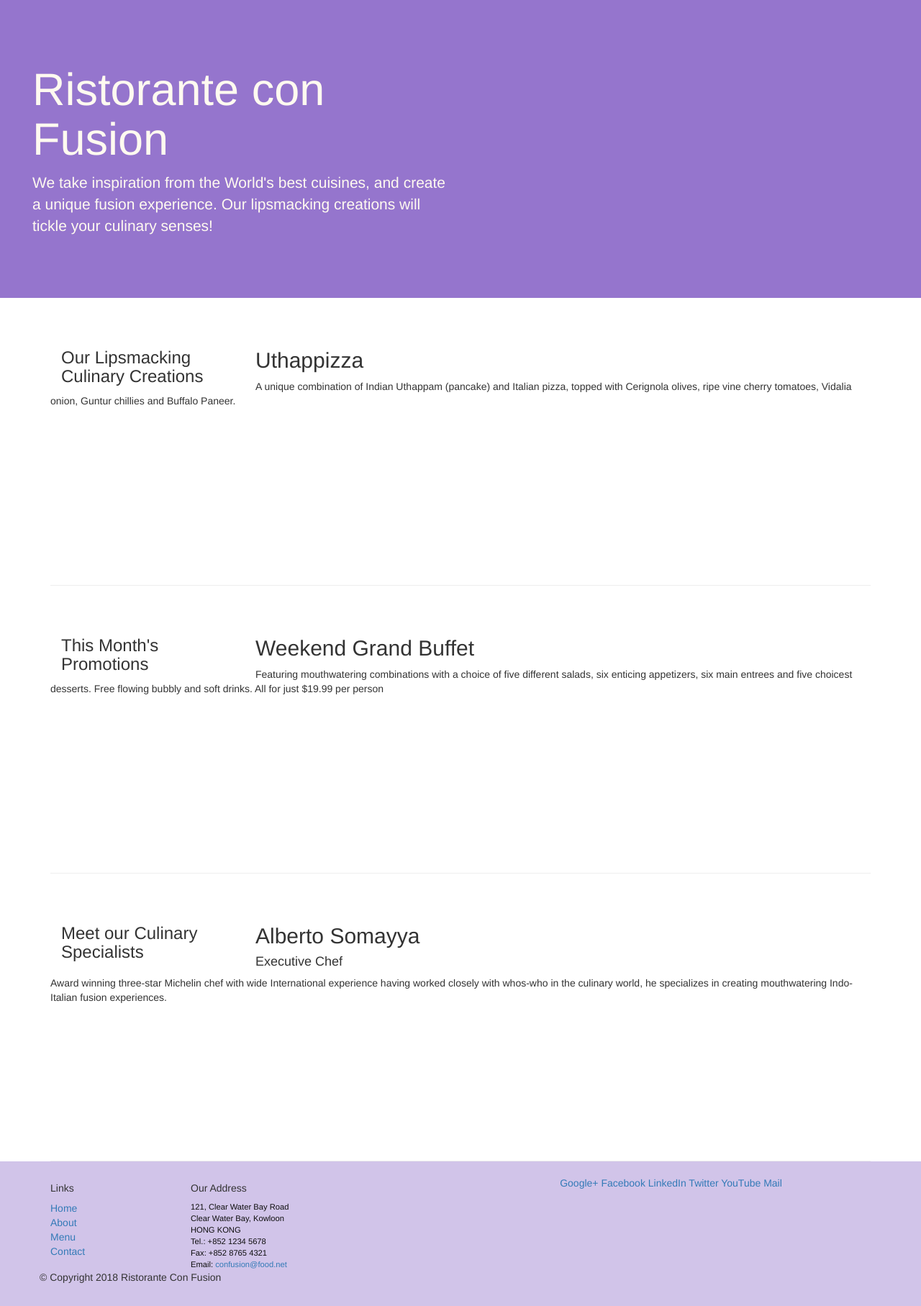
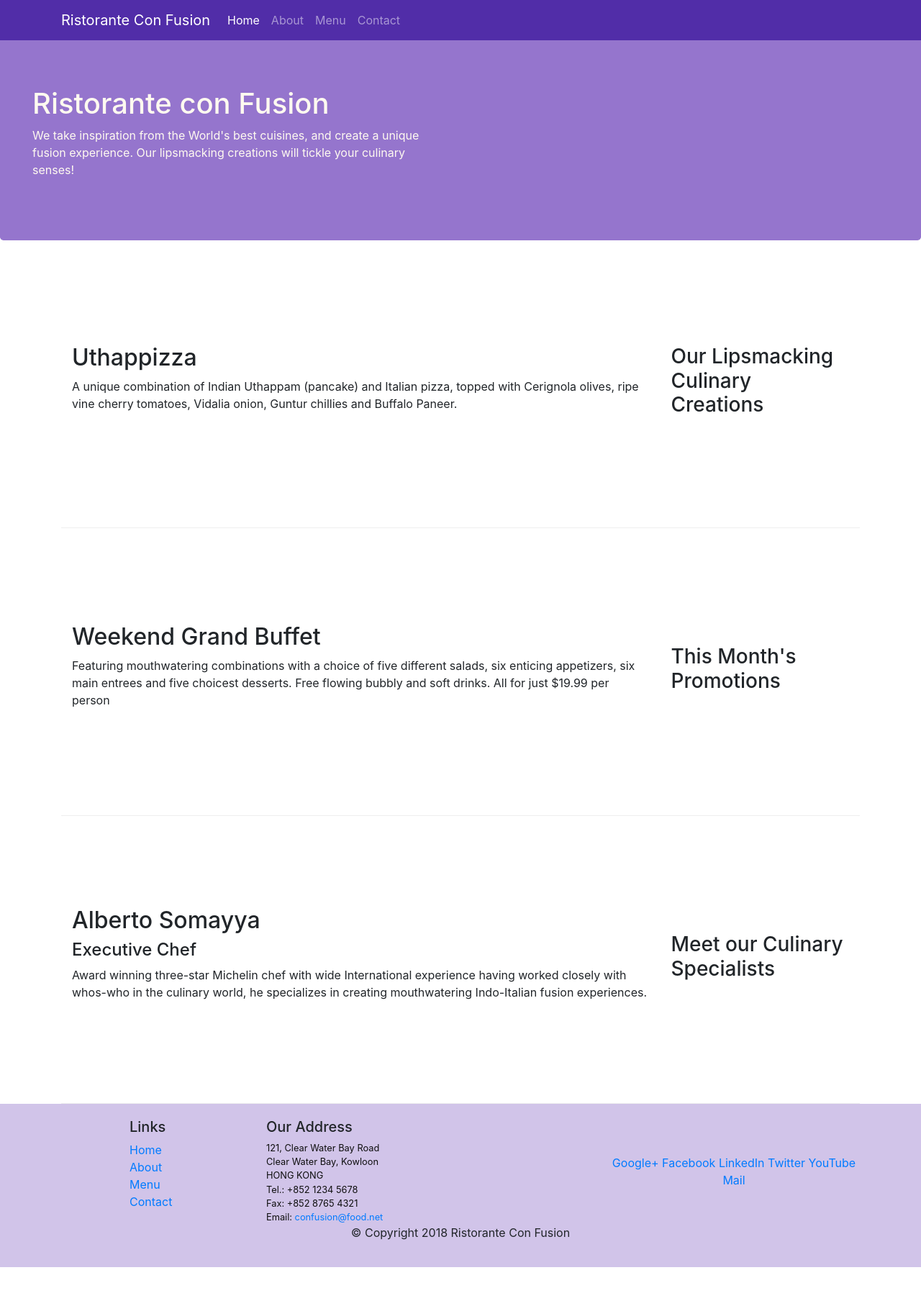
Before and after one commit to tiffanyiscool/intro-to-bootstrap, a plain HTML site: page conFusion/index.html in a window 1280 px wide. Shown: the whole page at 72% size. After the commit the page ends 1761 px from the top, so only its background shows below. Drawn offline with nearby package versions, Linux system fonts and the light colour scheme.

Commit message:
Navbar and Breadcrumbs

```diff
--- a/conFusion/CSS/styles.css
+++ b/conFusion/CSS/styles.css
@@ -1,3 +1,12 @@
+body{
+  padding:50px 0px 0px 0px;
+  z-index:0;
+}
+
+.navbar-dark {
+   background-color: #512DA8;
+}
+
 .row-header {
   margin: 0px auto;
   padding: 0px;
--- a/conFusion/index.html
+++ b/conFusion/index.html
@@ -1,29 +1,62 @@
 <!DOCTYPE html>
 <html lang="en">
-
   <head>
     <!-- Required meta tags always come first -->
-    <meta charset="utf-8">
-    <meta name="viewport" content="width=device-width, initial-scale=1, shrink-to-fit=no">
-    <meta http-equiv="x-ua-compatible" content="ie=edge">
+    <meta charset="utf-8" />
+    <meta
+      name="viewport"
+      content="width=device-width, initial-scale=1, shrink-to-fit=no"
+    />
+    <meta http-equiv="x-ua-compatible" content="ie=edge" />
 
     <!-- Bootstrap CSS -->
-    <link rel="stylesheet" href="node_modules/bootstrap/dist/css/bootstrap.min.css">
-    <link href="css/styles.css" rel="stylesheet">
+    <link
+      rel="stylesheet"
+      href="node_modules/bootstrap/dist/css/bootstrap.min.css"
+    />
+    <link href="css/styles.css" rel="stylesheet" />
     <title>Ristorante Con Fusion</title>
   </head>
 
   <body>
+    <nav class="navbar navbar-dark navbar-expand-sm fixed-top">
+      <div class="container">
+        <button
+          class="navbar-toggler"
+          type="button"
+          data-toggle="collapse"
+          data-target="#Navbar"
+        >
+          <span class="navbar-toggler-icon"></span>
+        </button>
+        <a class="navbar-brand" href="#">Ristorante Con Fusion</a>
+        <div class="collapse navbar-collapse" id="Navbar">
+          <ul class="navbar-nav mr-auto">
+            <li class="nav-item active">
+              <a class="nav-link" href="#">Home</a>
+            </li>
+            <li class="nav-item">
+              <a class="nav-link" href="./aboutus.html">About</a>
+            </li>
+            <li class="nav-item"><a class="nav-link" href="#">Menu</a></li>
+            <li class="nav-item"><a class="nav-link" href="#">Contact</a></li>
+          </ul>
+        </div>
+      </div>
+    </nav>
 
     <header class="jumbotron">
       <div class="containter">
         <div class="row row-header">
           <div class="col-12 col-sm-6">
             <h1>Ristorante con Fusion</h1>
-                    <p>We take inspiration from the World's best cuisines, and create a unique fusion experience. Our lipsmacking creations will tickle your culinary senses!</p>
+            <p>
+              We take inspiration from the World's best cuisines, and create a
+              unique fusion experience. Our lipsmacking creations will tickle
+              your culinary senses!
+            </p>
           </div>
-                <div class="col-12 col-sm-6">
-                </div>
+          <div class="col-12 col-sm-6"></div>
         </div>
       </div>
     </header>
@@ -35,10 +68,13 @@
         </div>
         <div class="col col-sm order-sm-first col-md">
           <h2>Uthappizza</h2>
-                <p class="d-none d-sm-block">A unique combination of Indian Uthappam (pancake) and Italian pizza, topped with Cerignola olives, ripe vine cherry tomatoes, Vidalia onion, Guntur chillies and Buffalo Paneer.</p>
+          <p class="d-none d-sm-block">
+            A unique combination of Indian Uthappam (pancake) and Italian pizza,
+            topped with Cerignola olives, ripe vine cherry tomatoes, Vidalia
+            onion, Guntur chillies and Buffalo Paneer.
+          </p>
         </div>
       </div>
-
 
       <div class="row row-content align-items-center">
         <div class="col-12 col-sm-4 order-sm-last col-md-3">
@@ -46,7 +82,12 @@
         </div>
         <div class="col col-sm order-sm-first col-md">
           <h2>Weekend Grand Buffet</h2>
-                <p class="d-none d-sm-block">Featuring mouthwatering combinations with a choice of five different salads, six enticing appetizers, six main entrees and five choicest desserts. Free flowing bubbly and soft drinks. All for just $19.99 per person </p>
+          <p class="d-none d-sm-block">
+            Featuring mouthwatering combinations with a choice of five different
+            salads, six enticing appetizers, six main entrees and five choicest
+            desserts. Free flowing bubbly and soft drinks. All for just $19.99
+            per person
+          </p>
         </div>
       </div>
 
@@ -57,7 +98,12 @@
         <div class="col col-sm order-sm-first col-md">
           <h2>Alberto Somayya</h2>
           <h4>Executive Chef</h4>
-                <p class="d-none d-sm-block">Award winning three-star Michelin chef with wide International experience having worked closely with whos-who in the culinary world, he specializes in creating mouthwatering Indo-Italian fusion experiences. </p>
+          <p class="d-none d-sm-block">
+            Award winning three-star Michelin chef with wide International
+            experience having worked closely with whos-who in the culinary
+            world, he specializes in creating mouthwatering Indo-Italian fusion
+            experiences.
+          </p>
         </div>
       </div>
     </div>
@@ -77,11 +123,11 @@
           <div class="col-7 col-sm-5">
             <h5>Our Address</h5>
             <address>
-		              121, Clear Water Bay Road<br>
-		              Clear Water Bay, Kowloon<br>
-		              HONG KONG<br>
-		              Tel.: +852 1234 5678<br>
-		              Fax: +852 8765 4321<br>
+              121, Clear Water Bay Road<br />
+              Clear Water Bay, Kowloon<br />
+              HONG KONG<br />
+              Tel.: +852 1234 5678<br />
+              Fax: +852 8765 4321<br />
               Email: <a href="mailto:confusion@food.net">confusion@food.net</a>
             </address>
           </div>
@@ -107,7 +153,5 @@
     <script src="node_modules/jquery/dist/jquery.slim.min.js"></script>
     <script src="node_modules/popper.js/dist/umd/popper.min.js"></script>
     <script src="node_modules/bootstrap/dist/js/bootstrap.min.js"></script>
-
   </body>
-
 </html>
```
Lines whose indentation alone changed are shown as unchanged.
